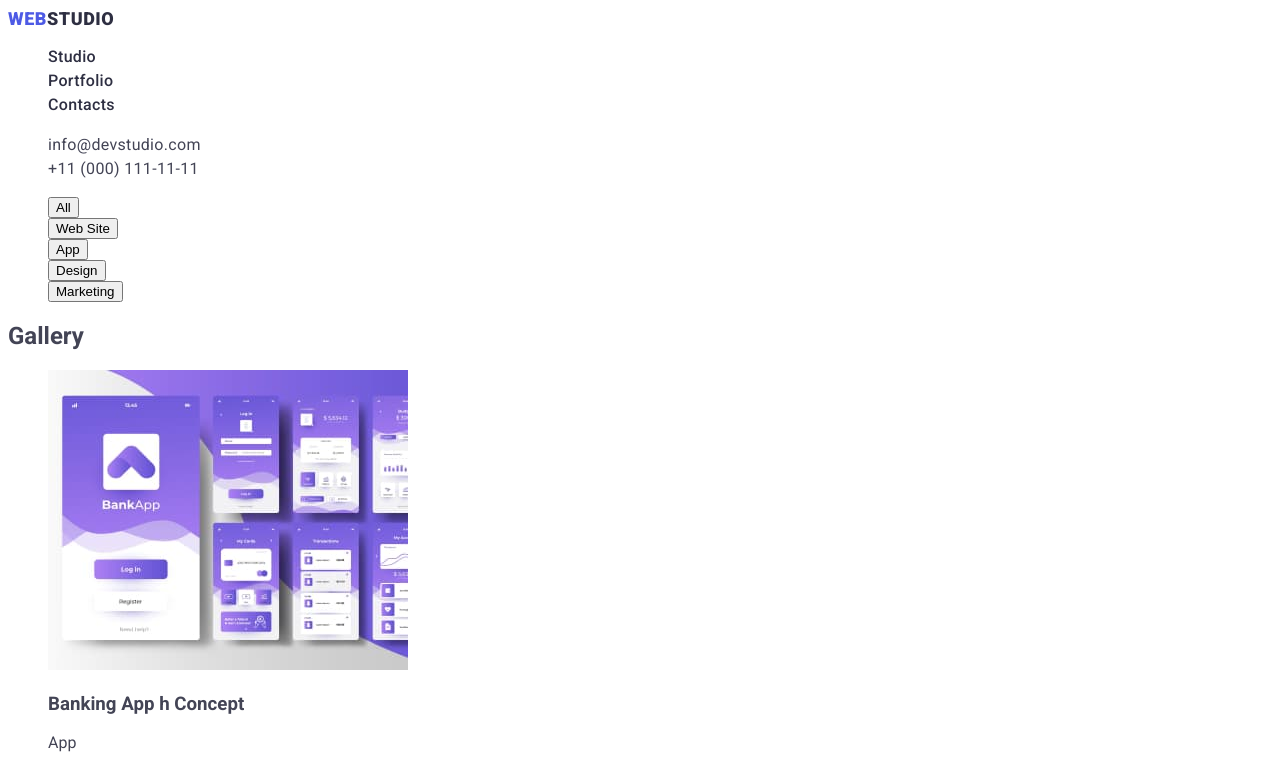
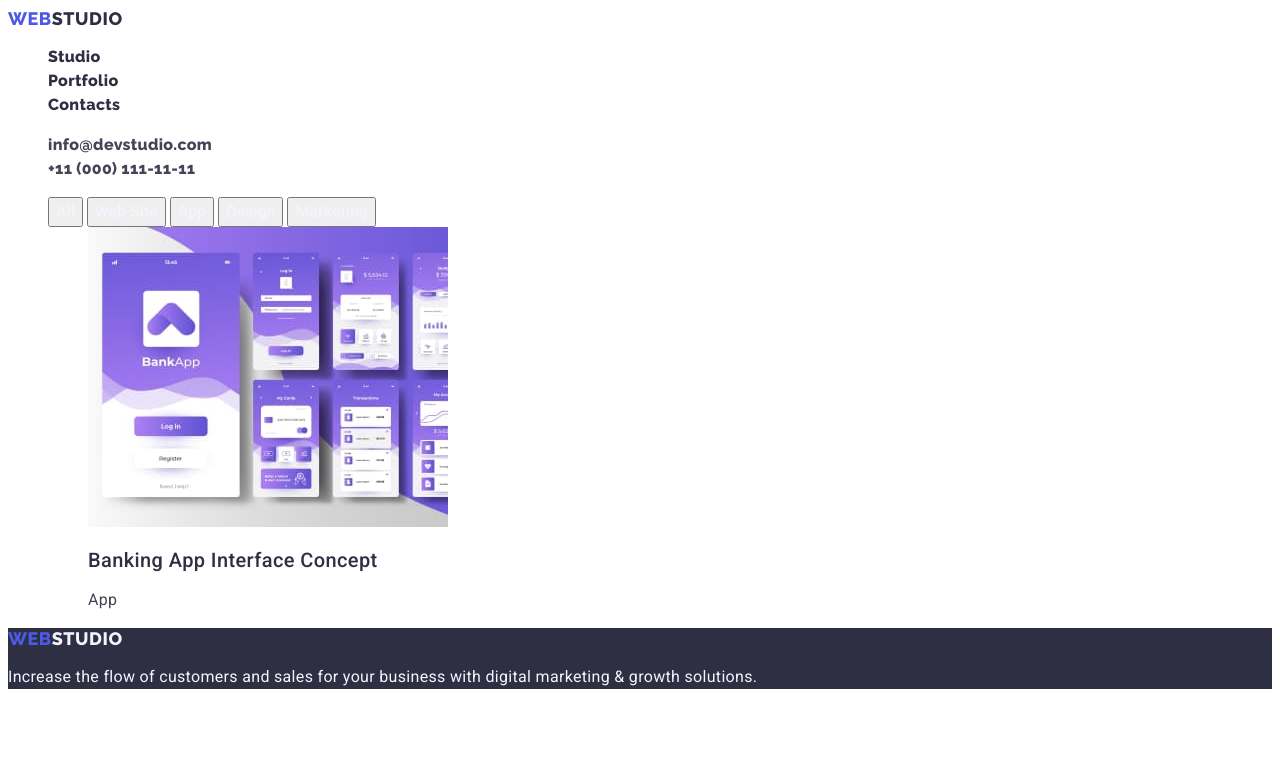
Before and after one commit to elias-291356/content-main-HM2, a plain HTML site: page portfolio.html in a window 1280 px wide. Shown: the top 765 px of the page. Drawn offline with Linux system fonts and the light colour scheme.

Commit message:
main- первый список

```diff
--- a/css/style.css
+++ b/css/style.css
@@ -19,7 +19,7 @@ body {
 
 .link {
     text-decoration: none;
-    font-family: "Raleway"sans-serif;
+    font-family: "Raleway", sans-serif;
 
 
 }
@@ -142,3 +142,38 @@ body {
 .footer .logo {
     font-family: "Raleway", sans-serif;
 }
+
+
+/* portfolio */
+.portfolio-btn {
+    font-family: "Roboto", sans-serif;
+    font-weight: 500;
+    font-size: 16px;
+    line-height: 1.5;
+    letter-spacing: 0.04;
+    color: #F4F4FD;
+}
+
+.portfolio-btn:hover,
+.portfolio-btn:focus {
+    color: #FFFFFF;
+    background-color: #404BBF;
+    cursor: pointer;
+}
+
+.portfolio-headline {
+    font-weight: 500;
+    font-size: 20px;
+    line-height: 1.2;
+    letter-spacing: 0.02em;
+    color: #2e2f42;
+
+}
+
+.portfolio-subtitle {
+    font-size: 16px;
+    line-height: 1.5;
+    letter-spacing: 0.02em;
+    color: #434455;
+
+}
--- a/portfolio.html
+++ b/portfolio.html
@@ -33,69 +33,28 @@
 
         </header>
     </main>
-    <ul class="list">
-        <li> <button type="button" class="button-bcg">All</button> </li>
-        <li> <button type="button" class="button-color">Web Site</button> </li>
-        <li> <button type="button" class="button-color">App</button> </li>
-        <li> <button type="button" class="button-color">Design</button> </li>
-        <li> <button type="button" class="button-color">Marketing</button> </li>
-    </ul>
-    <!-- gallery -->
-    <section>
-        <h1>Gallery</h1>
+    <Section>
+        <h1 hidden>Gallery</h1>
         <ul class="list">
-            <li>
-                <img src="./images/portfolio/bank-app.jpg" alt="gllery" width="360" height="300">
-                <h3>Banking App h Concept</h3>
-                <p>App</p>
-            </li>
-            <li>
-                <img src="./images/portfolio/scan-qr.jpg" alt="gllery" width="360" height="300">
-                <h3>Cashless Payment</h3>
-                <p>Marketing</p>
-            </li>
-            <li>
-                <img src="./images/portfolio/laptop.jpg" alt="gllery" width="360" height="300">
-                <h3>Meditation App</h3>
-                <p>App</p>
-            </li>
+            <button type="button" class="portfolio-btn">All</button>
+            <button type="button" class="portfolio-btn">Web Site</button>
+            <button type="button" class="portfolio-btn">App</button>
+            <button type="button" class="portfolio-btn">Design</button>
+            <button type="button" class="portfolio-btn">Marketing</button>
+
+            <ul class="list">
+                <li>
+                    <a href="" class="link"> <img src="./images/portfolio/bank-app.jpg" alt="application" width="360">
+                    </a>
+                    <h2 class="portfolio-headline">Banking App Interface Concept</h2>
+                    <p class="portfolio-subtitle">App</p>
+                </li>
+            </ul>
+
+
         </ul>
+    </Section>
 
-        <ul class="list">
-            <li>
-                <img src="./images/portfolio/driving.jpg" alt="gllery" width="360" height="300">
-                <h3>Taxi Service</h3>
-                <p>Marketing</p>
-            </li>
-            <li>
-                <img src="./images/portfolio/Illustrations.jpg" alt="gllery" width="360" height="300">
-                <h3>Screen Illustrations</h3>
-                <p>Design</p>
-            </li>
-            <li>
-                <img src="./images/portfolio/course.jpg" alt="gllery" width="360" height="300">
-                <h3>Online Courses</h3>
-                <p>Marketing</p>
-            </li>
-        </ul>
-        <ul class="list">
-            <li>
-                <img src="./images/portfolio/stories.jpg" alt="gllery" width="360" height="300">
-                <h3>Instagram Stories Concept</h3>
-                <p>Design</p>
-            </li>
-            <li>
-                <img src="./images/portfolio/food.jpg" alt="gllery" width="360" height="300">
-                <h3>Organic Food</h3>
-                <p>Web Site</p>
-            </li>
-            <li>
-                <img src="./images/portfolio/coffe.jpg" alt="gllery" width="360" height="300">
-                <h3>Fresh Coffee</h3>
-                <p>Web Site</p>
-            </li>
-        </ul>
-    </section>
 
 
     <!-- footer -->
```
